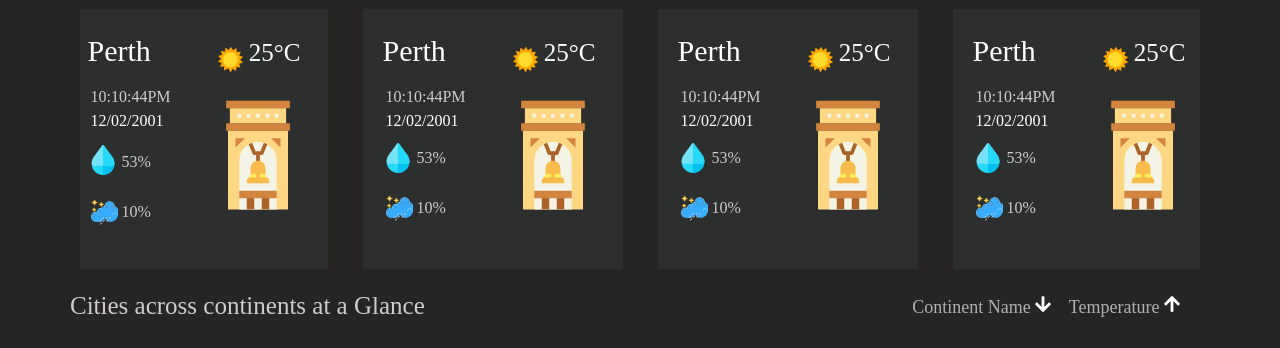
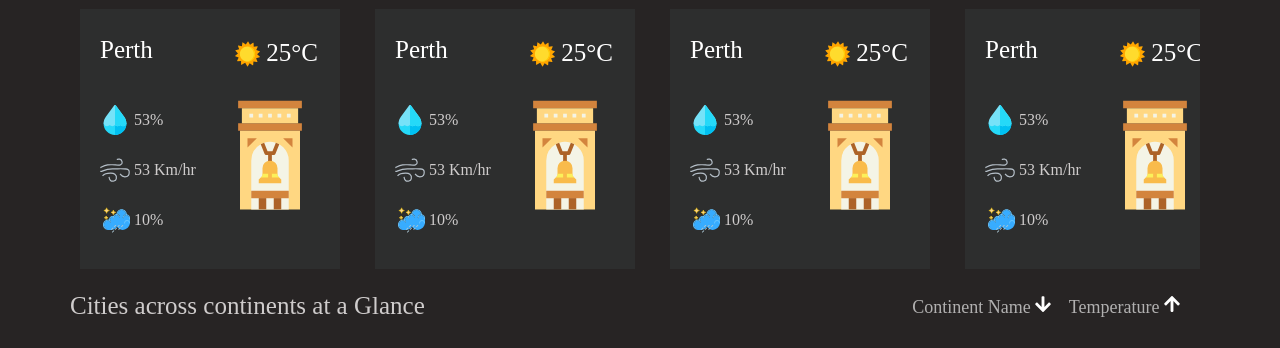
Before and after one commit to priyankaKannan21/weatherapp, a plain HTML site: page Index.html in a window 1280 px wide. Shown: the part 518-866 px from the top of the page. Drawn offline with Linux system fonts and the light colour scheme.

Commit message:
resolving merge conflict and assignment1 of java script completed

```diff
--- a/Index.css
+++ b/Index.css
@@ -268,7 +268,6 @@ body {
     grid-template-columns: 18% 18% 18% 18% 18%;
     grid-template-rows: 230px;
     overflow: hidden;
-    justify-content: center;
   }
 .grid_items_1 .grid_boxes {
     background-color: rgb(45, 46, 46);
@@ -281,7 +280,8 @@ body {
     transition: transform 2s;
   }
   .grid_items_1 .grid_boxes #city{
-    font-size: 30px;
+    font-size: 25px;
+    margin-top: -18px;
   }
 .grid_items_1 .grid_boxes:hover {
     box-shadow: 3px 4px 10px rgb(252, 214, 44);
@@ -300,10 +300,12 @@ body {
 .weather_items .weather_items_child1 {
   display: flex;
   flex-direction: column;
-  margin-top: -10px;
+  margin-top: -15px;
 }
 .weather_items .weather_items_child1 p{
   margin:3px;
+  font-size: 18px;
+  color: #cbc9c0;
 }
 #city_humidity{
   margin-top: 20px;
@@ -321,8 +323,8 @@ body {
     margin-top: -25px;
   }
 .grid_boxes .weather img {
-    margin-top: 10px;
-    margin-left: 20px;
+    margin-top: -1px;
+    margin-left: 25px;
     width: 25px;
   }
 /* Media query for Middle section */
--- a/Index.html
+++ b/Index.html
@@ -79,9 +79,9 @@
           <p>Top cities around world</p>
         </div>
         <div class="grid_item2">
-          <img id="sunny" onclick="onclick_func1()" src="/Weather_Icons/sunnyIcon.svg" />
-          <img id="winter" onclick="onclick_func2()" src="/Weather_Icons/snowflakeIcon.svg" />
-          <img id="rainy" onclick="onclick_func3()" src="/Weather_Icons/rainyIcon.svg" />
+          <img id="sunny" src="/Weather_Icons/sunnyIcon.svg" />
+          <img id="winter" src="/Weather_Icons/snowflakeIcon.svg" />
+          <img id="rainy" src="/Weather_Icons/rainyIcon.svg" />
           <label id="top_cities">Display Top</label
           ><input type="number" id="top_cities_num" min="1" max="7" />
         </div>
@@ -95,35 +95,13 @@
             <p>25°C</p>
           </div>
           <div class="weather_items">
-            <div class="weather_items_child1">
-              <p id="time_city">10:10:44PM</p>
-              <p id="date_city" style="color: #fff">12/02/2001</p>
-            </div>
-            <div class="weather_items_child">
-              <img src="/Weather_Icons/humidityIcon.svg" />&nbsp
-              <p id="city_humidity">53%</p>
-            </div>
-            <div class="weather_items_child">
-              <img src="/Weather_Icons/precipitationIcon.svg" />&nbsp
-              <p id="city_precipitation">10%</p>
-            </div>
-          </div>
-          <div class="city_img"><img src="/Icons_for_cities/perth.svg"></div>
-        </div>
-        <div class="grid_boxes">
-          <div id="city"><p>Perth</p></div>
-          <div class="weather">
-            <img src="/Weather_Icons/sunnyIcon.svg" />&nbsp
-            <p>25°C</p>
-          </div>
-          <div class="weather_items">
-            <div class="weather_items_child1">
-              <p id="time_city">10:10:44PM</p>
-              <p id="date_city" style="color: #fff">12/02/2001</p>
-            </div>
             <div class="weather_items_child">
               <img src="/Weather_Icons/humidityIcon.svg" />&nbsp
               <p>53%</p>
+            </div>
+            <div class="weather_items_child">
+              <img src="/Weather_Icons/windyIcon.svg" />&nbsp
+              <p>53 Km/hr</p>
             </div>
             <div class="weather_items_child">
               <img src="/Weather_Icons/precipitationIcon.svg" />&nbsp
@@ -139,13 +117,13 @@
             <p>25°C</p>
           </div>
           <div class="weather_items">
-            <div class="weather_items_child1">
-              <p id="time_city">10:10:44PM</p>
-              <p id="date_city" style="color: #fff">12/02/2001</p>
-            </div>
             <div class="weather_items_child">
               <img src="/Weather_Icons/humidityIcon.svg" />&nbsp
               <p>53%</p>
+            </div>
+            <div class="weather_items_child">
+              <img src="/Weather_Icons/windyIcon.svg" />&nbsp
+              <p>53 Km/hr</p>
             </div>
             <div class="weather_items_child">
               <img src="/Weather_Icons/precipitationIcon.svg" />&nbsp
@@ -161,13 +139,35 @@
             <p>25°C</p>
           </div>
           <div class="weather_items">
-            <div class="weather_items_child1">
-              <p id="time_city">10:10:44PM</p>
-              <p id="date_city" style="color: #fff">12/02/2001</p>
-            </div>
             <div class="weather_items_child">
               <img src="/Weather_Icons/humidityIcon.svg" />&nbsp
               <p>53%</p>
+            </div>
+            <div class="weather_items_child">
+              <img src="/Weather_Icons/windyIcon.svg" />&nbsp
+              <p>53 Km/hr</p>
+            </div>
+            <div class="weather_items_child">
+              <img src="/Weather_Icons/precipitationIcon.svg" />&nbsp
+              <p>10%</p>
+            </div>
+          </div>
+          <div class="city_img"><img src="/Icons_for_cities/perth.svg"></div>
+        </div>
+        <div class="grid_boxes">
+          <div id="city"><p>Perth</p></div>
+          <div class="weather">
+            <img src="/Weather_Icons/sunnyIcon.svg" />&nbsp
+            <p>25°C</p>
+          </div>
+          <div class="weather_items">
+            <div class="weather_items_child">
+              <img src="/Weather_Icons/humidityIcon.svg" />&nbsp
+              <p>53%</p>
+            </div>
+            <div class="weather_items_child">
+              <img src="/Weather_Icons/windyIcon.svg" />&nbsp
+              <p>53 Km/hr</p>
             </div>
             <div class="weather_items_child">
               <img src="/Weather_Icons/precipitationIcon.svg" />&nbsp
--- a/Index.js
+++ b/Index.js
@@ -11,7 +11,6 @@ fetch('/files/data.json')
 })
 
 //function for display content in drop box
-
 function weatherdatas(){
     var keys=Object.keys(weatherdata);
     var option=``;
@@ -24,7 +23,6 @@ function weatherdatas(){
 
 setInterval(weather,1000);
 //function for display waether content based on city
-
 function weather(){
     var keys=Object.keys(weatherdata);
     var selected_city = document.getElementById("city").value;
@@ -119,7 +117,6 @@ function next_five_temperature(city){
 }
 
 //function to display next five hours from original time
-
 function next_five_hour(current_time){
     var arr_nextfivehours=``;
     var hour = parseInt(current_time.slice(0,2));
@@ -143,7 +140,6 @@ function next_five_hour(current_time){
         }
     }
     document.getElementById("grid-item-3_row1_list1").innerHTML = arr_nextfivehours;
-
 }
 
 //function to change weather icons based on temperature
```
